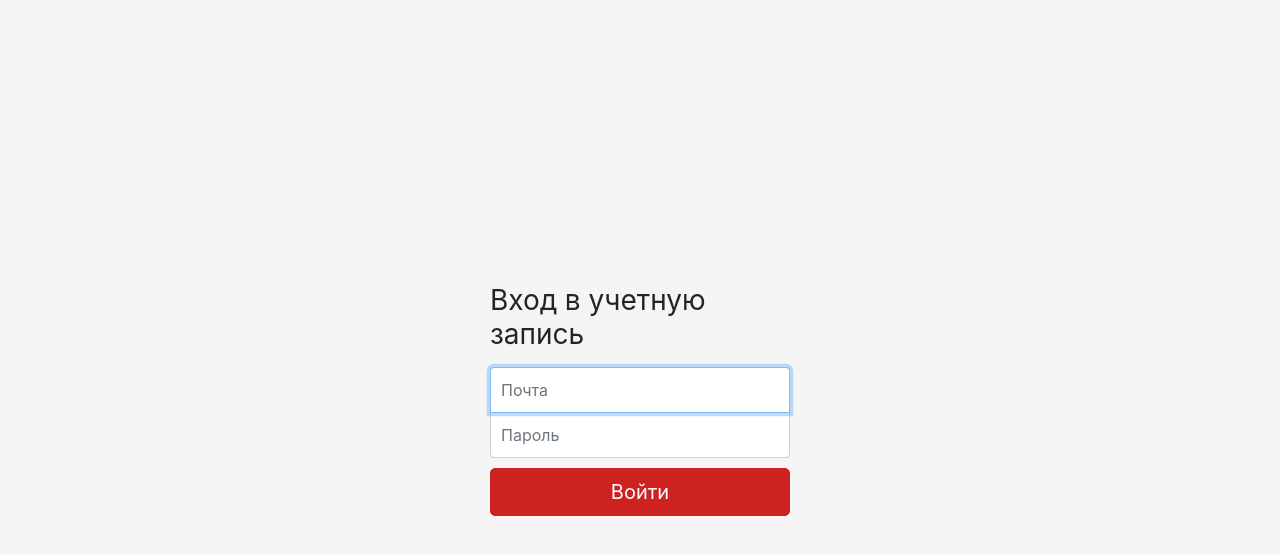
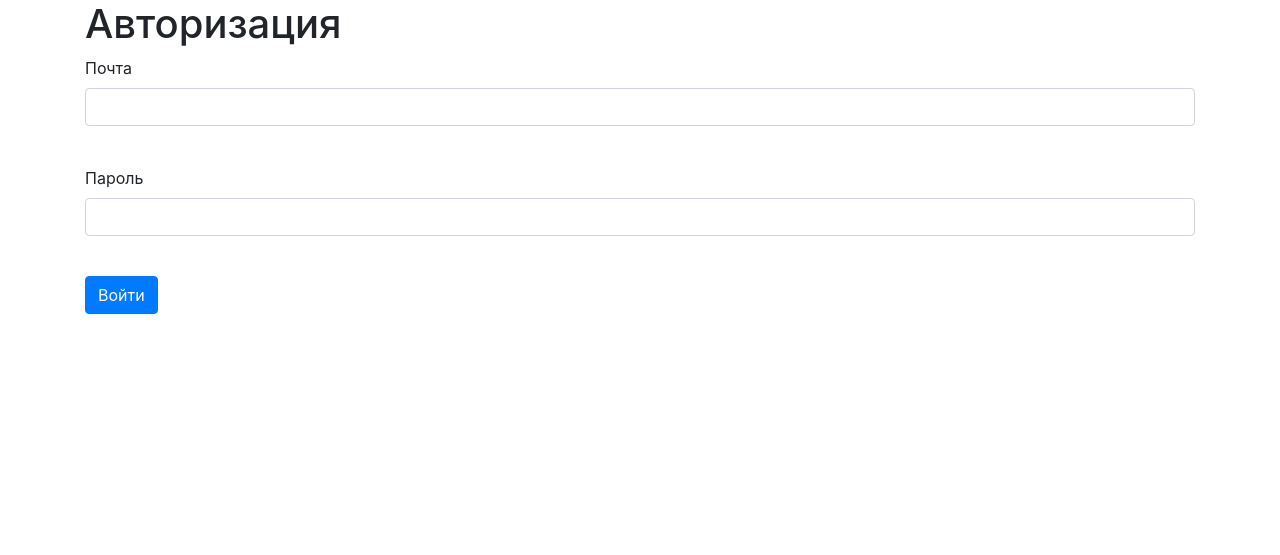
Before and after one commit to mirrroxx/site, a Flask app: page /login in a window 1280 px wide. Shown: the top 555 px of the page. Run offline with Flask 3, Linux system fonts and the light colour scheme; some libraries are stand-ins or nearby versions.

Commit message:
сделал вход и регистрацию

```diff
--- a/data/db_session.py
+++ b/data/db_session.py
@@ -25,6 +25,6 @@ def global_init(db_file):
 
     SqlAlchemyBase.metadata.create_all(engine)
 
-    def create_session() -> Session:
-        global __factory
-        return __factory()
+def create_session() -> Session:
+    global __factory
+    return __factory()
--- a/forms/user.py
+++ b/forms/user.py
@@ -11,12 +11,10 @@ class RegisterForm(FlaskForm):
     password = PasswordField('Пароль', validators=[DataRequired()])
     password_again = PasswordField('Повторите пароль', validators=[DataRequired()])
     name = StringField('Имя пользователя', validators=[DataRequired()])
+    submit = SubmitField('Сохранить')
+
+class LoginForm(FlaskForm):
+    email = EmailField('Почта', validators=[DataRequired()])
+    password = PasswordField('Пароль', validators=[DataRequired()])
+
     submit = SubmitField('Войти')
-
-
-def set_password(self, password):
-    self.hashed_password = generate_password_hash(password)
-
-
-def check_password(self, password):
-    return check_password_hash(self.hashed_password, password)
--- a/main.py
+++ b/main.py
@@ -2,11 +2,18 @@
 from flask import Flask, render_template, url_for, redirect
 from data import db_session
 from data.users import User
-from forms.user import RegisterForm
+from forms.user import RegisterForm, LoginForm
+from flask_login import LoginManager, login_user
 
 app = Flask(__name__)
 app.config['SECRET_KEY'] = 'yandexlyceum_secret_key'
+login_manager = LoginManager()
+login_manager.init_app(app)
 
+@login_manager.user_loader
+def load_user(user_id):
+    db_sess = db_session.create_session()
+    return db_sess.query(User).get(user_id)
 
 @app.route('/register', methods=['GET', 'POST'])
 def reqister():
@@ -18,7 +25,7 @@ def reqister():
                                    message="Пароли не совпадают")
         db_sess = db_session.create_session()
         if db_sess.query(User).filter(User.email == form.email.data).first():
-            return render_template('templates/register.html', title='Регистрация',
+            return render_template('register.html', title='Регистрация',
                                    form=form,
                                    message="Такой пользователь уже есть")
         user = User(
@@ -31,15 +38,27 @@ def reqister():
         return redirect('/login')
     return render_template('register.html', title='Регистрация', form=form)
 
+@app.route('/login', methods=['GET', 'POST'])
+def login():
+    form = LoginForm()
+    if form.validate_on_submit():
+        db_sess = db_session.create_session()
+        user = db_sess.query(User).filter(User.email == form.email.data).first()
+        if user and user.check_password(form.password.data):
+            return redirect("/")
+        return render_template('login2.html',
+                               message="Неправильный логин или пароль",
+                               form=form)
+    return render_template('login2.html', title='Авторизация', form=form)
 
 @app.route('/')
 def index():
     return render_template("main.html")
 
 
-@app.route('/login')
-def login():
-    return render_template("login.html")
+# @app.route('/login')
+# def login():
+#     return render_template("login.html")
 
 
 @app.route('/breakfast')
--- a/templates/base.html
+++ b/templates/base.html
@@ -11,9 +11,7 @@
 </head>
 <body>
 <header>
-    <nav class="navbar navbar-light bg-light">
-        <a class="navbar-brand" href="#">Наше приложение</a>
-    </nav>
+
 </header>
 <!-- Begin page content -->
 <main role="main" class="container">
--- /dev/null
+++ b/templates/login2.html
@@ -0,0 +1,28 @@
+{% extends "base.html" %}
+
+{% block content %}
+    <h1>Авторизация</h1>
+    <form action="" method="post">
+        {{ form.hidden_tag() }}
+        <p>
+            {{ form.email.label }}<br>
+            {{ form.email(class="form-control", type="email") }}<br>
+            {% for error in form.email.errors %}
+                <div class="alert alert-danger" role="alert">
+                    {{ error }}
+                </div>
+            {% endfor %}
+        </p>
+        <p>
+            {{ form.password.label }}<br>
+            {{ form.password(class="form-control", type="password") }}<br>
+            {% for error in form.password.errors %}
+                <div class="alert alert-danger" role="alert">
+                    {{ error }}
+                </div>
+            {% endfor %}
+        </p>
+        <p>{{ form.submit(type="submit", class="btn btn-primary") }}</p>
+        <div>{{ message }}</div>
+    </form>
+{% endblock %}
```
Also changed, not shown: data/users.py (+10 -1 lines), templates/register.html (+1 -9 lines).
